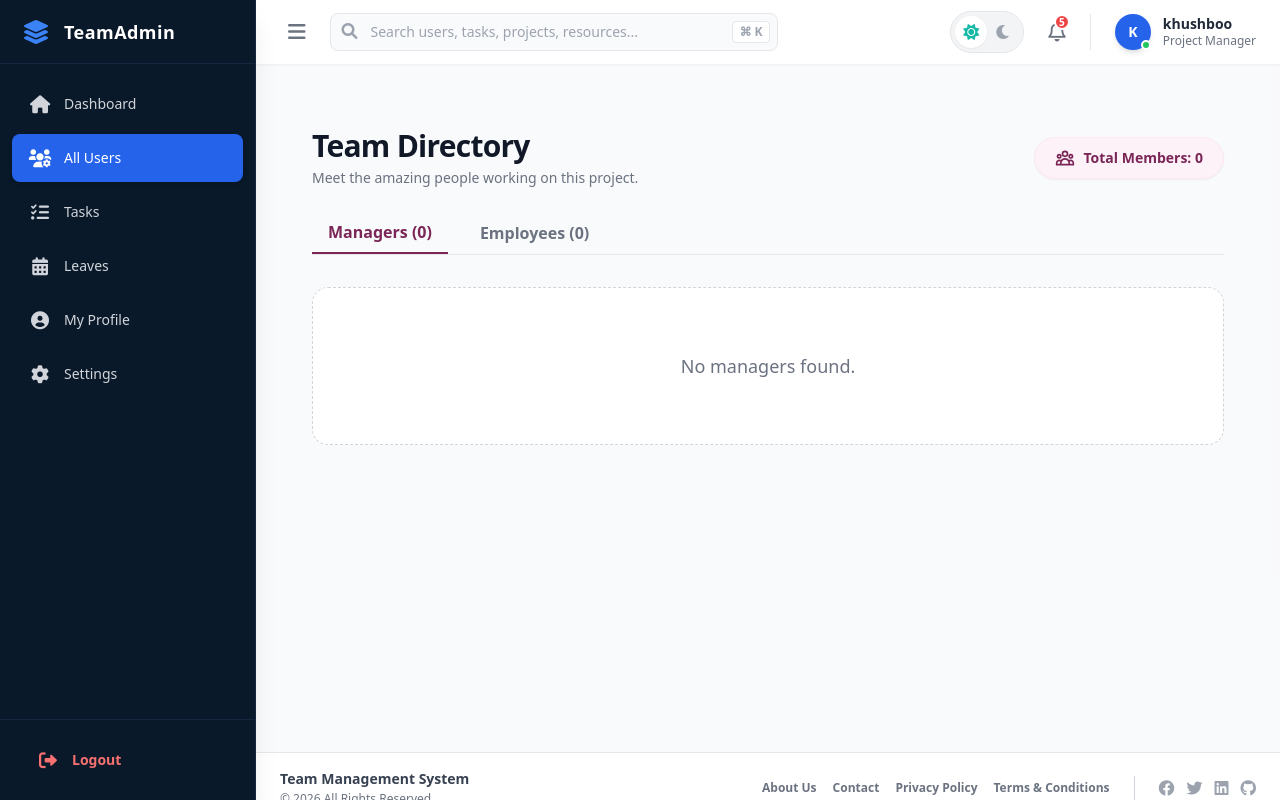
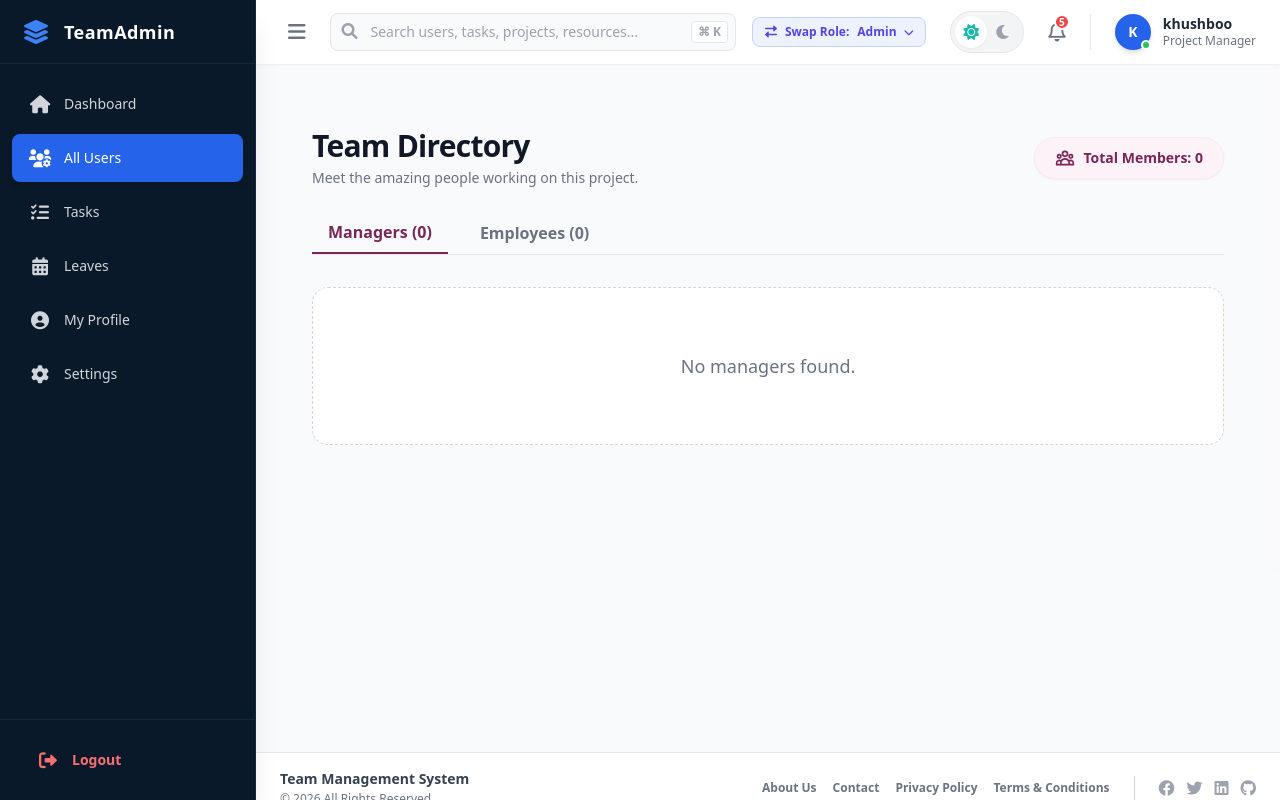
Before and after one commit to pushparaj28/team-management-, a Django app: page /accounts/team/ in a window 1280 px wide. Run offline with Django 5.2, Linux system fonts and the light colour scheme; a user stored in the database is signed in; data comes from the database, SQL or seed files in the repository; some libraries are stand-ins or nearby versions.

Commit message:
work on manager and employees page

```diff
--- a/accounts/templates/accounts/login.html
+++ b/accounts/templates/accounts/login.html
@@ -32,8 +32,7 @@
 
         <!-- Left Side (Illustration & Branding) -->
         <div class="w-full md:w-1/2 bg-[#fdf1e4] p-8 flex flex-col items-center justify-center relative min-h-[350px]">
-            <img src="https://encrypted-tbn0.gstatic.com/images?q=tbn:ANd9GcTOfWUQ1c1p3CNBFMwgcMKC6KVQj-Auj6la6Aq2IqVEnYYvhTc5g67vVNU&s=10"
-                class="w-2/3 mb-6" alt="Illustration">
+            <img src="https://cdni.iconscout.com/illustration/premium/thumb/user-showing-user-login-page-in-website-or-application-illustration-svg-download-png-1597938.png" alt="Illustration">
             <h3 class="text-xl font-bold text-[#7a2656] text-center mt-2">Turn your ideas into reality.</h3>
         </div>
 
--- a/accounts/urls.py
+++ b/accounts/urls.py
@@ -15,4 +15,5 @@ urlpatterns = [
     path('my-team/', views.manager_dashboard, name='manager_dashboard'),
     path('add-to-team/<int:profile_id>/', views.add_employee_to_team, name='add_employee_to_team'),
 
+    path('switch-role/<str:role>/', views.switch_role, name='switch_role'),
 ]
--- a/accounts/views.py
+++ b/accounts/views.py
@@ -184,3 +184,41 @@ def add_employee_to_team(request, profile_id):
         employee_profile.manager = request.user
         employee_profile.save()
     return redirect('accounts:manager_dashboard')
+
+def switch_role(request, role):
+    # Check karega ki kya aap asali admin ho, YA phir admin the aur swap kiya tha
+    if request.user.is_superuser or request.session.get('is_original_admin'):
+
+        # Ek secret token save kar lo taaki aap wapas Admin ban sako
+        request.session['is_original_admin'] = True
+
+        user = request.user
+        profile, created = UserProfile.objects.get_or_create(user=user)
+
+        if role == 'admin':
+            # Wapas sab powers de do
+            user.is_superuser = True
+            user.is_staff = True
+            profile.role = 'admin'
+
+        elif role == 'manager':
+            # Superuser hatao, sirf Manager banao
+            user.is_superuser = False
+            user.is_staff = False
+            profile.role = 'manager'
+
+        elif role == 'employee':
+            # Superuser hatao, sirf Employee banao
+            user.is_superuser = False
+            user.is_staff = False
+            profile.role = 'employee'
+
+        # Dono ko save karo (User aur Profile)
+        user.save()
+        profile.save()
+
+        # Session me UI ke liye current role update karo
+        request.session['current_role'] = role
+        messages.success(request, f"Swapped to {role.title()} successfully! Real testing activated.")
+
+    return redirect(request.META.get('HTTP_REFERER', '/tasks/dashboard/'))
--- a/templates/base.html
+++ b/templates/base.html
@@ -126,6 +126,7 @@
 
                 <!-- Right: Actions & Profile -->
                 <div class="flex items-center gap-4 sm:gap-6 ml-4">
+                    {% include 'includes/role_switcher.html' %}
                     <div class="hidden sm:flex items-center bg-gray-100 rounded-full p-1 border border-gray-200">
                         <button onclick="setTheme('light')" class="p-1.5 bg-white rounded-full shadow-sm text-teal-500 w-8 h-8 flex items-center justify-center"><i class="fas fa-sun"></i></button>
                         <button onclick="setTheme('dark')" class="p-1.5 text-gray-400 hover:text-gray-600 w-8 h-8 flex items-center justify-center transition-colors"><i class="fas fa-moon"></i></button>
--- /dev/null
+++ b/templates/includes/role_switcher.html
@@ -0,0 +1,23 @@
+<!-- 🟢 SWAP ROLE DROPDOWN 🟢 -->
+{% if request.user.is_superuser or request.session.is_original_admin %}
+<div class="relative group hidden sm:block">
+    <button class="flex items-center gap-2 bg-indigo-50 text-indigo-600 px-3 py-1.5 rounded-lg text-xs font-bold border border-indigo-200 hover:bg-indigo-100 transition-colors cursor-pointer">
+        <i class="fas fa-exchange-alt"></i>
+        Swap Role: <span class="capitalize">{{ request.session.current_role|default:"Admin" }}</span>
+        <i class="fas fa-chevron-down text-[10px]"></i>
+    </button>
+
+    <!-- Dropdown Menu -->
+    <div class="absolute right-0 mt-1 w-36 bg-white rounded-xl shadow-lg border border-gray-100 hidden group-hover:block overflow-hidden z-50">
+        <a href="{% url 'accounts:switch_role' 'admin' %}" class="block px-4 py-2.5 text-xs font-medium text-gray-700 hover:bg-indigo-50 hover:text-indigo-700 transition-colors border-b border-gray-50">
+            <i class="fas fa-crown w-4 text-center mr-1"></i> Admin
+        </a>
+        <a href="{% url 'accounts:switch_role' 'manager' %}" class="block px-4 py-2.5 text-xs font-medium text-gray-700 hover:bg-indigo-50 hover:text-indigo-700 transition-colors border-b border-gray-50">
+            <i class="fas fa-user-tie w-4 text-center mr-1"></i> Manager
+        </a>
+        <a href="{% url 'accounts:switch_role' 'employee' %}" class="block px-4 py-2.5 text-xs font-medium text-gray-700 hover:bg-indigo-50 hover:text-indigo-700 transition-colors">
+            <i class="fas fa-user w-4 text-center mr-1"></i> Employee
+        </a>
+    </div>
+</div>
+{% endif %}
```
